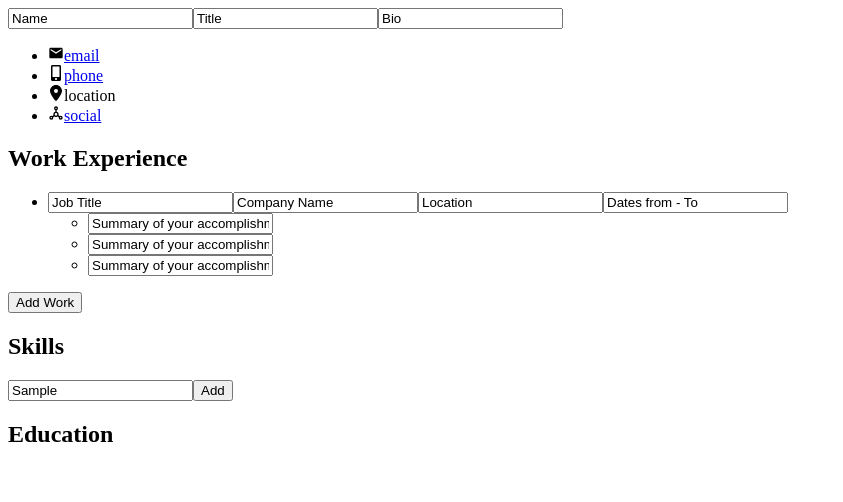
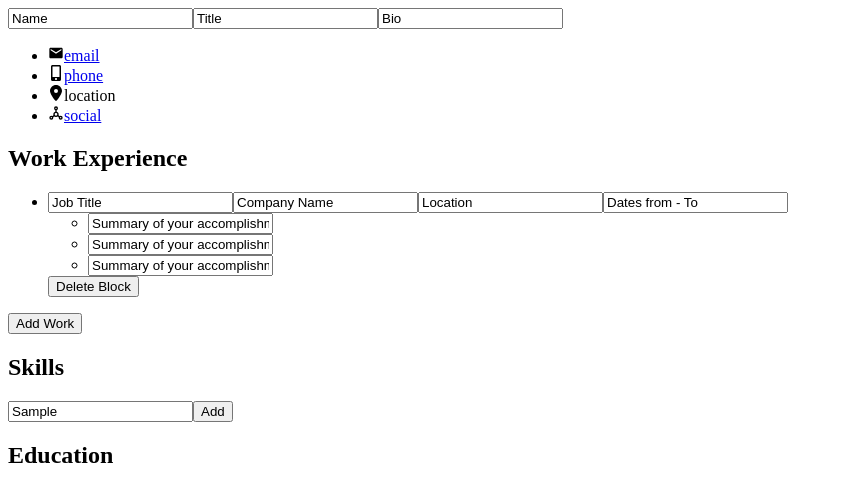
Before and after one commit to Liam-JL/cv-application, a React (Vite) app: page / in a window 1280 px wide. Both pictures are taken after typing "Sample" into the empty fields and a click on the button "Add Work". Shown: the top 502 px of the page, without its empty margins (0-843 px from the left). Built offline with nearby package versions, Linux system fonts and the light colour scheme; the HTML template or start-up script is replaced by a standard one.

Commit message:
Add feature to delete WorkHistory entries

```diff
--- a/src/HistoryBlock.jsx
+++ b/src/HistoryBlock.jsx
@@ -1,4 +1,4 @@
-export function HistoryBlock({ active, id, title, company, location, dates, summary, handleEdit, handleSummaryEdit }) {
+export function HistoryBlock({ active, id, title, company, location, dates, summary, handleEdit, handleSummaryEdit, handleDelete }) {
 
     return active ? (
         <li>
@@ -18,6 +18,7 @@ export function HistoryBlock({ active, id, title, company, location, dates, summ
                         </li>
                         )}
                 </ul>
+                <button className="btn" onClick={() => handleDelete(id)}>Delete Block</button>
         </li>
     ) : (
         <li>
--- a/src/Work.jsx
+++ b/src/Work.jsx
@@ -42,13 +42,19 @@ export default function WorkSection({active}) {
         )
     }
 
+    function handleDelete(id) {
+        setHistory(prev =>
+            prev.filter(entry => entry.id !== id)
+        )
+    }
+
     return (
         <section className="section section--work" aria-labelledby="work-experience-heading">
             <h2 id="work-experience-heading">Work Experience</h2>
             <ul className="history-block-list">
             {history.map(entry => {
                 return (
-                    <HistoryBlock {...entry} key={entry.id} active={active} handleEdit = {handleEdit} handleSummaryEdit = {handleSummaryEdit} />
+                    <HistoryBlock {...entry} key={entry.id} active={active} handleEdit = {handleEdit} handleSummaryEdit = {handleSummaryEdit} handleDelete={handleDelete}/>
                 )
             })}
             </ul>
```
